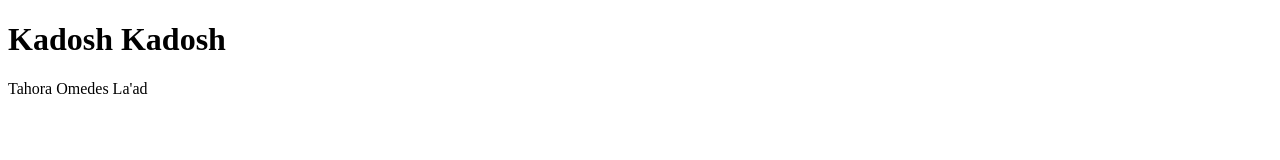
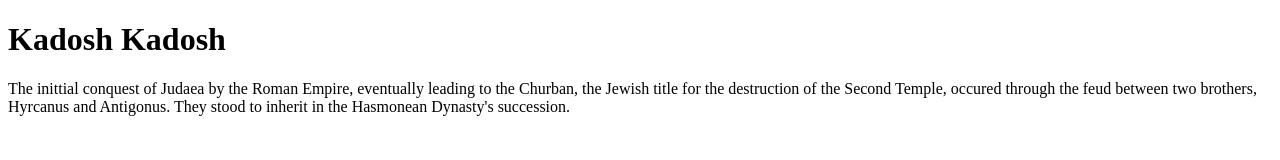
Before and after one commit to Fernpottedplant/Wild-Rose-Project, a plain HTML site: page Index.html in a window 1280 px wide. Drawn offline with Linux system fonts and the light colour scheme.

Commit message:
Wrote part of paragraph

```diff
--- a/Index.html
+++ b/Index.html
@@ -2,7 +2,7 @@
 <html>
  <body>
 	<h1>Kadosh Kadosh</h1>
-   	<p>Tahora Omedes La'ad</p>
+   	<p>The inittial conquest of Judaea by the Roman Empire, eventually leading to the Churban, the Jewish title for the destruction of the Second Temple, occured through the feud between two brothers, Hyrcanus and Antigonus. They stood to inherit in the Hasmonean Dynasty's succession. </p>
 
  </body>
 </html>
```
